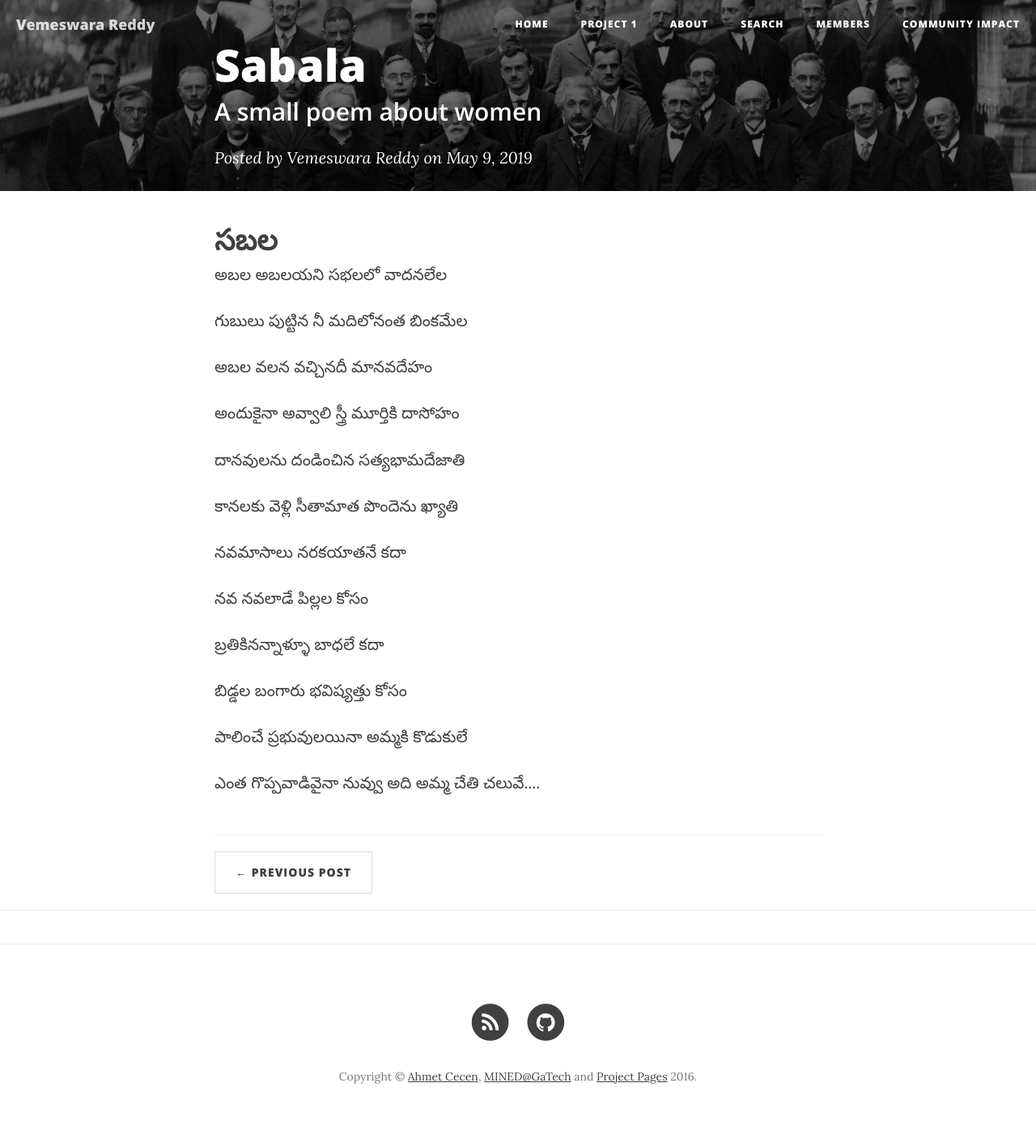
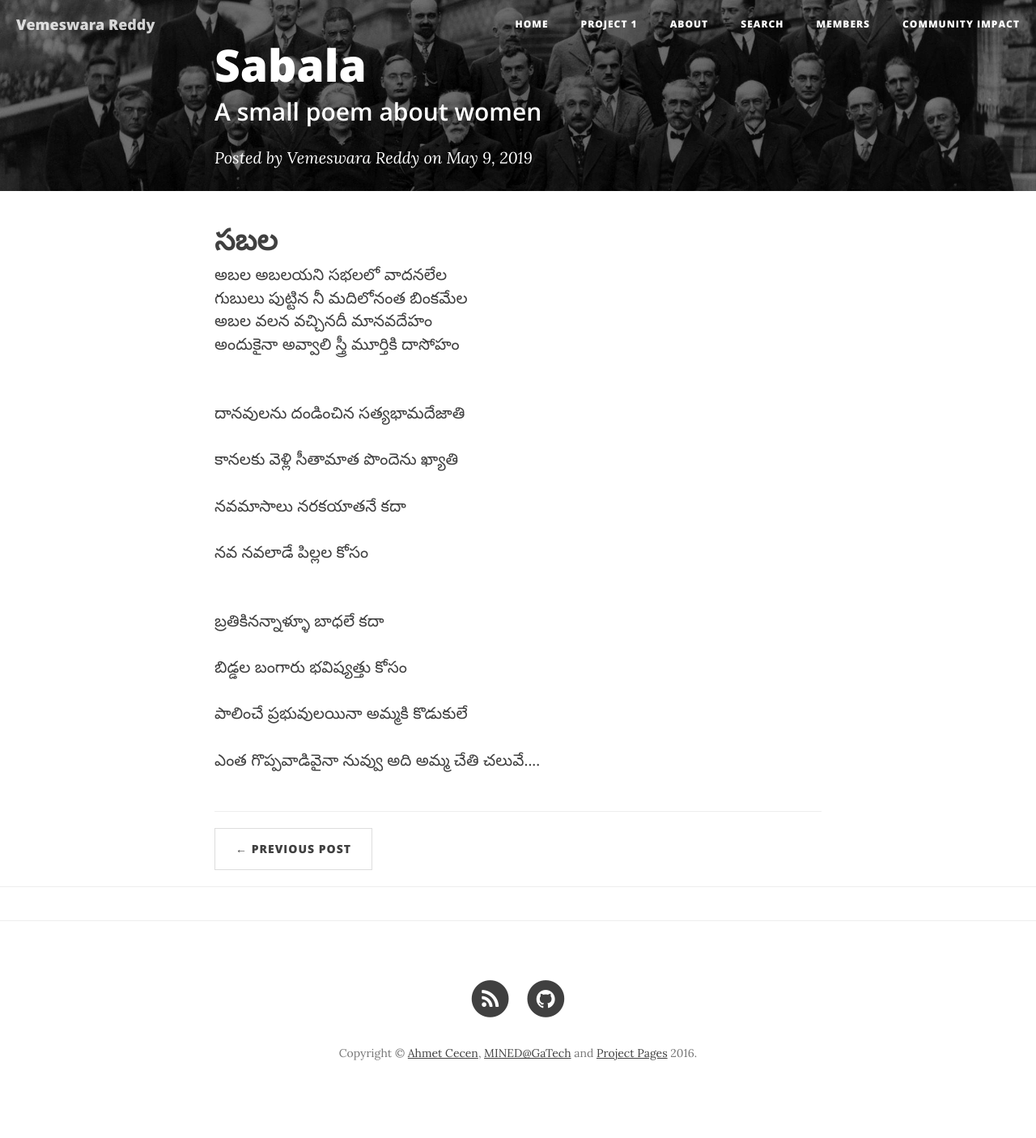
Before and after one commit to sivakrishna1777/sivakrishna1777.github.io, a Jekyll site: the page built from _posts/2019-05-09-sabala.markdown, in a window 1280 px wide. Shown: the whole page at 81% size. Built offline with Jekyll 4.4.1, drawn with Linux system fonts in a browser that asks for light colours; nearby versions of some CDN libraries; comment, search, counter and statistics services are not loaded; after the commit the page ends 1377 px from its top, so only the background shows below that.

Commit message:
Update 2019-05-09-sabala.markdown

```diff
--- a/_posts/2019-05-09-sabala.markdown
+++ b/_posts/2019-05-09-sabala.markdown
@@ -7,15 +7,12 @@
 category:  project1
 ---
 # సబల
-<div dir="ltr" style="text-align: left;" trbidi="on">
+<div dir="ltr" style="text-align: left;line-height:1.428" trbidi="on">
 అబల అబలయని సభలలో వాదనలేల <br />
-<br />
 గుబులు పుట్టిన నీ మదిలోనంత బింకమేల<br />
-<br />
 అబల వలన వచ్చినదీ మానవదేహం <br />
-<br />
 అందుకైనా అవ్వాలి స్త్రీ మూర్తికి దాసోహం<br />
-<br />
+<br /><br />
 దానవులను దండించిన సత్యభామదేజాతి<br />
 <br />
 కానలకు వెళ్లి సీతామాత పొందెను ఖ్యాతి<br />
@@ -24,7 +21,7 @@
 <br />
 నవ నవలాడే పిల్లల కోసం<br />
 <br />
-
+<br />
 బ్రతికినన్నాళ్ళూ బాధలే కదా<br />
 <br />
 బిడ్డల బంగారు భవిష్యత్తు కోసం<br />
```
